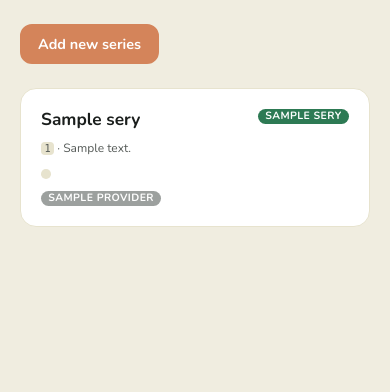
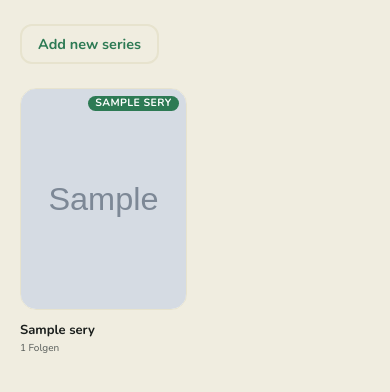
Before and after one commit to EnTeQuAk/lauschi, a FastAPI app: template tools/src/lauschi_catalog/web/templates/catalog_list.html in a window 390 px wide; the page is wider, and only the part inside the window is pictured. Shown: the part 215-607 px from the top of that part. Run offline with FastAPI, Linux system fonts and the light colour scheme; the template is opened without the code that fills it: most values are stand-ins (such as "Sample title", 1, 10 or a date in 2020); grey boxes marked "Sample" are stand-in pictures; parts of the project's set-up code (start-up, migrations or seed data) failed here and were passed over.

Commit message:
feat(web): redesign catalog grid with album art cards
Replace the plain card grid with Flutter-style art cards matching the
mobile app's CuratedSeriesCard. Each card shows a 3:4 cover image with
stacked shadow layers, a status badge, and a title/subtitle label below.
Series without cover art get a hue-based colored placeholder.

Load cover URLs from the .covers/ cache and album counts from curation
JSON. Cards use a narrower grid (150-160px columns) to show more series
per row, matching the Flutter kidGridColumns layout.

Co-Authored-By: Claude Opus 4.6 <noreply@anthropic.com>

```diff
--- a/tools/src/lauschi_catalog/web/static/styles.css
+++ b/tools/src/lauschi_catalog/web/static/styles.css
@@ -442,6 +442,100 @@ nav[aria-label="breadcrumb"] li + li::before {
 .series-card__providers {
 	display: flex;
 	gap: 0.4rem;
+}
+
+/* ── Art card (Flutter CuratedSeriesCard + _StackedArt) */
+.art-card {
+	display: flex;
+	flex-direction: column;
+	text-decoration: none;
+	color: inherit;
+	transition: transform 0.15s ease;
+}
+.art-card:hover {
+	transform: translateY(-2px);
+	text-decoration: none;
+}
+.art-card__stack {
+	position: relative;
+	width: 100%;
+	aspect-ratio: 3 / 4;
+	margin-bottom: var(--space-sm);
+}
+.art-card__layer {
+	position: absolute;
+	border-radius: var(--radius-card);
+	overflow: hidden;
+	background: var(--color-surface);
+	border: 1px solid var(--color-border);
+}
+.art-card__layer--back {
+	inset: 5px 0 0 5px;
+	right: 0;
+	bottom: 0;
+	opacity: 0.4;
+}
+.art-card__layer--mid {
+	inset: 2.5px 0 0 2.5px;
+	right: 0;
+	bottom: 0;
+	opacity: 0.7;
+}
+.art-card__layer--front {
+	inset: 0;
+}
+.art-card__img {
+	width: 100%;
+	height: 100%;
+	object-fit: cover;
+	display: block;
+}
+.art-card__placeholder {
+	width: 100%;
+	height: 100%;
+	display: flex;
+	align-items: center;
+	justify-content: center;
+	font-size: 2rem;
+	color: var(--color-text-on-primary);
+	font-weight: 800;
+}
+.art-card__badge {
+	position: absolute;
+	top: var(--space-sm);
+	right: var(--space-sm);
+	z-index: 1;
+}
+.art-card__label {
+	margin-top: var(--space-xs);
+}
+.art-card__title {
+	font-size: 13px;
+	font-weight: 700;
+	line-height: 1.3;
+	margin: 0;
+	display: -webkit-box;
+	-webkit-line-clamp: 2;
+	-webkit-box-orient: vertical;
+	overflow: hidden;
+	color: var(--color-text);
+}
+.art-card__subtitle {
+	font-size: 10px;
+	color: var(--color-text-secondary);
+	margin: 2px 0 0;
+}
+
+/* Art card grid (narrower cards, more columns) */
+.art-grid {
+	display: grid;
+	grid-template-columns: repeat(auto-fill, minmax(150px, 1fr));
+	gap: var(--space-md);
+}
+@media (min-width: 600px) {
+	.art-grid {
+		grid-template-columns: repeat(auto-fill, minmax(160px, 1fr));
+	}
 }
 
 /* ── Provider icons ────────────────────────────────── */
--- a/tools/src/lauschi_catalog/web/templates/catalog_list.html
+++ b/tools/src/lauschi_catalog/web/templates/catalog_list.html
@@ -24,7 +24,7 @@
     </header>
     <div class="mb-15">
         <button type="button"
-                class="contrast"
+                class="outline"
                 onclick="document.getElementById('add-series-panel').classList.toggle('hidden')">
             Add new series
         </button>
@@ -52,7 +52,7 @@
                 <button type="submit" class="contrast">Add</button>
             </form>
             <div class="flex gap-05 mt-05 items-center">
-                <button type="button" class="btn-sm" onclick="searchProviders()">Search providers</button>
+                <button type="button" class="btn-sm outline" onclick="searchProviders()">Search providers</button>
                 <span id="search-status" class="text-muted"></span>
             </div>
         </div>
@@ -85,44 +85,39 @@
         </script>
     </div>
     {% if series %}
-        <div class="card-grid">
+        <div class="art-grid">
             {% for s in series %}
-                <div class="series-card">
-                    <a href="/catalog/{{ s.id }}" class="card-link">
-                        <div class="flex justify-between items-start gap-05 mb-05">
-                            <h2 class="series-card__title mb-0">{{ s.title }}</h2>
-                            <span class="status-badge shrink-0 status-badge--{{ s.status }}">{{ s.current_label }}</span>
+                <a href="/catalog/{{ s.id }}" class="art-card">
+                    <div class="art-card__stack">
+                        {# Stacked shadow layers #}
+                        <div class="art-card__layer art-card__layer--back"></div>
+                        <div class="art-card__layer art-card__layer--mid"></div>
+                        <div class="art-card__layer art-card__layer--front">
+                            {% if s.cover_url %}
+                                <img src="{{ s.cover_url }}"
+                                     alt="{{ s.title }}"
+                                     class="art-card__img"
+                                     loading="lazy" />
+                            {% else %}
+                                <div class="art-card__placeholder"
+                                     style="background: hsl({{ (s.title | length * 37) % 360 }}, 45%, 55%)">
+                                    {{ s.title[:2] | upper }}
+                                </div>
+                            {% endif %}
                         </div>
-                        <p class="series-card__meta">
-                            <code>{{ s.id }}</code>
-                            · {{ s.content_type }}
+                        <span class="art-card__badge status-badge status-badge--{{ s.status }}">{{ s.current_label }}</span>
+                    </div>
+                    <div class="art-card__label">
+                        <p class="art-card__title">{{ s.title }}</p>
+                        <p class="art-card__subtitle">
+                            {% if s.album_count %}
+                                {{ s.album_count }} Folgen
+                            {% else %}
+                                {{ s.content_type }}
+                            {% endif %}
                         </p>
-                        {# Pipeline mini-bar #}
-                        <div class="pipeline-bar pipeline-bar--small">
-                            {% for label in s.pipeline.labels %}
-                                {% set idx = loop.index0 %}
-                                <span class="pipeline-step pipeline-step--{{ s.pipeline.statuses[idx] }}"
-                                      title="{{ label }}: {{ s.pipeline.statuses[idx] }}">
-                                    <span class="pipeline-step__dot"></span>
-                                </span>
-                                {% if not loop.last %}<span class="pipeline-step__connector"></span>{% endif %}
-                            {% endfor %}
-                        </div>
-                        <div class="series-card__footer series-card__footer--left">
-                            <div class="series-card__providers">
-                                {% for p in s.providers %}{{ provider_icon(p, 18) }}{% endfor %}
-                            </div>
-                        </div>
-                    </a>
-                    {% if s.next_action == 'discover' %}
-                        <div class="card-actions">
-                            <form method="post" action="/catalog/{{ s.id }}/run" class="form-inline">
-                                <input type="hidden" name="command" value="discover" />
-                                <button type="submit" class="secondary outline btn-sm">Discover</button>
-                            </form>
-                        </div>
-                    {% endif %}
-                </div>
+                    </div>
+                </a>
             {% endfor %}
         </div>
     {% else %}
```
Also changed, not shown: tools/src/lauschi_catalog/web/routes/catalog.py (+31 -1 lines).
